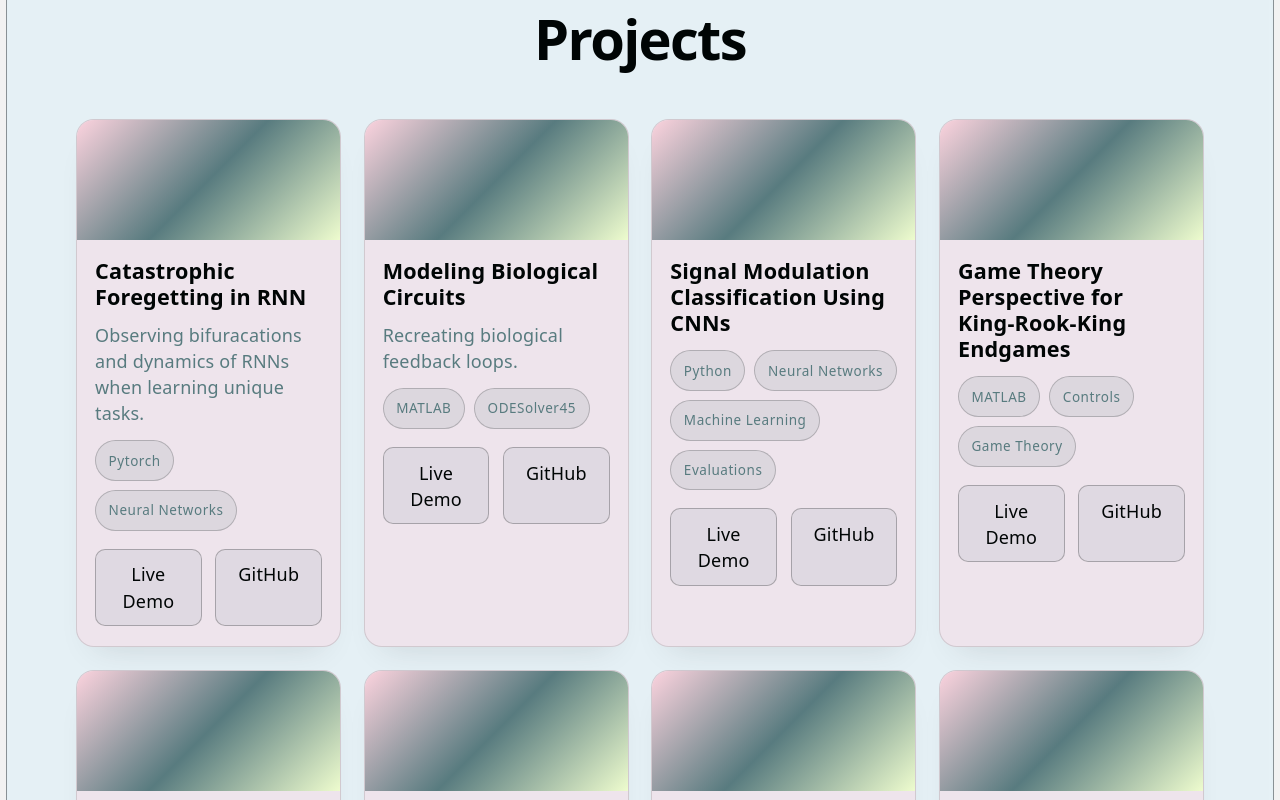
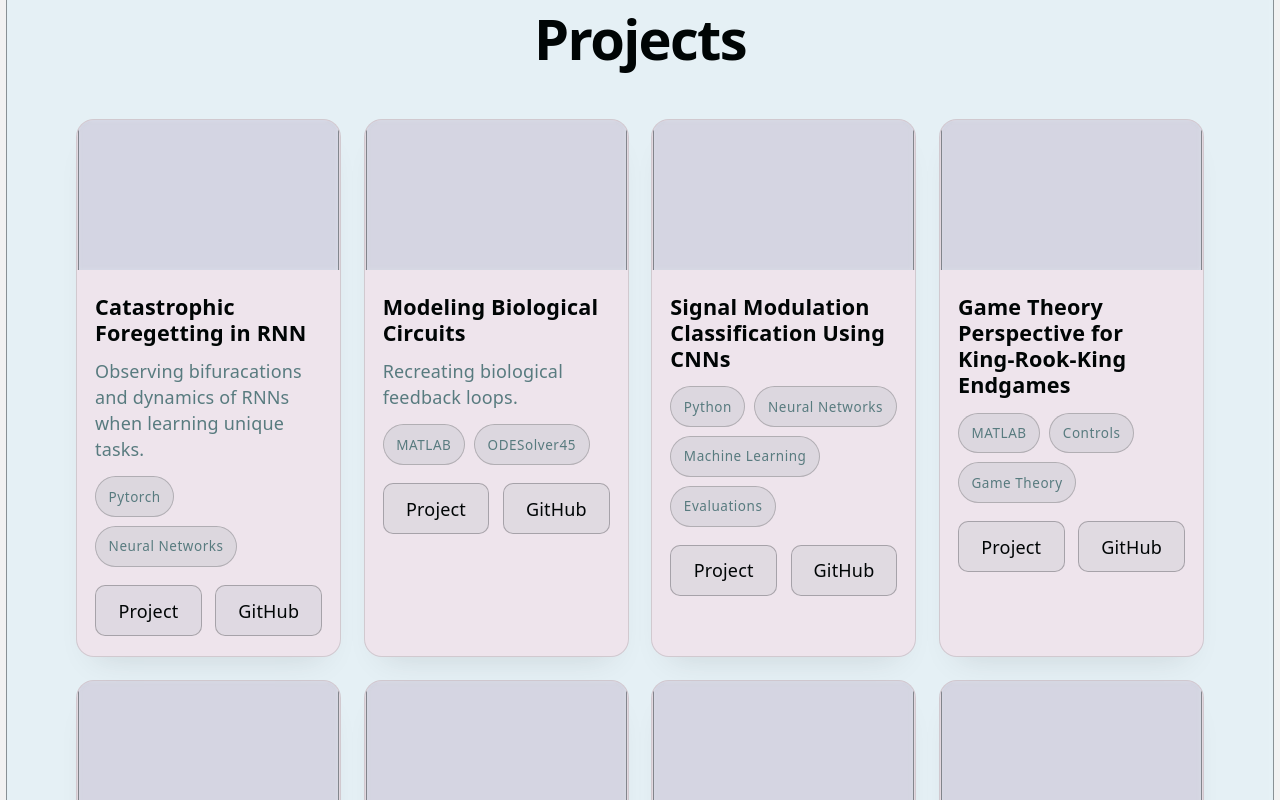
Before and after one commit to Mosherof/melissa-portfolio, a React (Vite) app: page / in a window 1280 px wide. Shown: the part 1100-1900 px from the top of the page. Built offline with nearby package versions, Linux system fonts and the light colour scheme.

Commit message:
testing links

```diff
--- a/src/App.jsx
+++ b/src/App.jsx
@@ -121,77 +121,77 @@ const projects = [
     title: 'Catastrophic Foregetting in RNN',
     description: 'Observing bifuracations and dynamics of RNNs when learning unique tasks.',
     tech: ['Pytorch', 'Neural Networks'],
-    demoLink: '#',
+    link: 'https://melissa-portfolio/projects/Catastrophic Forgetting in RNN.pdf',
     githubLink: 'https://github.com/Mosherof/When-to-Reuse',
   },
   {
     title: 'Modeling Biological Circuits',
     description: 'Recreating biological feedback loops.',
     tech: ['MATLAB', 'ODESolver45'],
-    demoLink: 'https://github.com/Mosherof/CHEM154-BIOE254-Final-Modeling-Ligand-Affect-on-cAMP-Dynamics',
+    link: 'https://github.com/Mosherof/CHEM154-BIOE254-Final-Modeling-Ligand-Affect-on-cAMP-Dynamics',
     githubLink: '#',
   },
     {
     title: 'Signal Modulation Classification Using CNNs',
     description: '',
     tech: ['Python', 'Neural Networks', 'Machine Learning', 'Evaluations'],
-    demoLink: '#',
+    link: '#',
     githubLink: '#',
   },
     {
     title: 'Game Theory Perspective for King-Rook-King Endgames',
     description: '',
     tech: ['MATLAB', 'Controls', 'Game Theory'],
-    demoLink: '#',
+    link: '#',
     githubLink: 'https://github.com/raaghav-t/windy',
   },
       {
     title: 'Controlling Yoga Pose Warrior III',
     description: '',
     tech: ['MATLAB', 'Controls', 'Robotics'],
-    demoLink: '#',
+    link: '#',
     githubLink: '#',
   },
       {
     title: 'Agentic AI for Accelerated Deliveries',
     description: '',
     tech: ['Machine Learning', 'Microsoft Copilot Studio', 'Agents', 'Manufacturing', 'Evaluations'],
-    demoLink: '#',
+    link: '#',
     githubLink: '#',
   },
       {
     title: 'Gap Analysis for Logitudinal BioMetrics',
     description: '',
     tech: ['Python', 'Machine Learning', 'Data Analysis', 'Evaluations'],
-    demoLink: '#',
+    link: '#',
     githubLink: '#',
   },
       {
     title: 'Building FAST APIs for Healthspan RAG Pipelines',
     description: '',
     tech: ['Typescript', 'Python', 'Fast API', 'Machine Learning'],
-    demoLink: '#',
+    link: '#',
     githubLink: '#',
   },
       {
     title: 'Using LLMs as Judge for Search Quality Evaluations',
     description: '',
     tech: ['Python', 'Agents', 'Evaluations'],
-    demoLink: '#',
+    link: '#',
     githubLink: '#',
   },
       {
     title: 'Med-Dash',
     description: '',
     tech: ['React', 'TypeScript', 'Data Cleaning', 'Python'],
-    demoLink: '#',
+    link: '#',
     githubLink: 'https://github.com/Mosherof/med-dash-bioe',
   },
   {
     title: 'Emosense',
     description: '',
     tech: ['MATLAB', 'Python', 'Time Series Allignment', 'Sensor Data'],
-    demoLink: '#',
+    link: '#',
     githubLink: 'https://github.com/Mosherof/emosense',
   },
 ]
--- a/src/ProjectCard.jsx
+++ b/src/ProjectCard.jsx
@@ -1,7 +1,18 @@
-export default function ProjectCard({ title, description, tech, demoLink, githubLink }) {
+export default function ProjectCard({ title, description, tech, link, githubLink }) {
   return (
     <div className="project-card">
-      <div className="project-image"></div>
+      {/* <div className="project-image"> */}
+        <iframe
+        src="../..Catastrophic Forgetting in RNN.pdf"
+        width="100%"
+        // height="500px"
+        frameBorder="0"
+        title="PowerPoint Presentation"
+        allowFullScreen
+      >
+        This is an embedded [Microsoft Office](https://office.com) presentation, powered by Office.
+      </iframe>
+      {/* </div> */}
       <div className="project-content">
         <h3>{title}</h3>
         <p>{description}</p>
@@ -11,8 +22,8 @@ export default function ProjectCard({ title, description, tech, demoLink, github
           ))}
         </div>
         <div className="project-links">
-          <a href={demoLink} target="_blank" rel="noreferrer">
-            Live Demo
+          <a href={link} target="_blank" rel="noreferrer">
+            Project
           </a>
           <a href={githubLink} target="_blank" rel="noreferrer">
             GitHub
```
Also changed, not shown: 1 other file (tests, documents, lock files or other folders).
